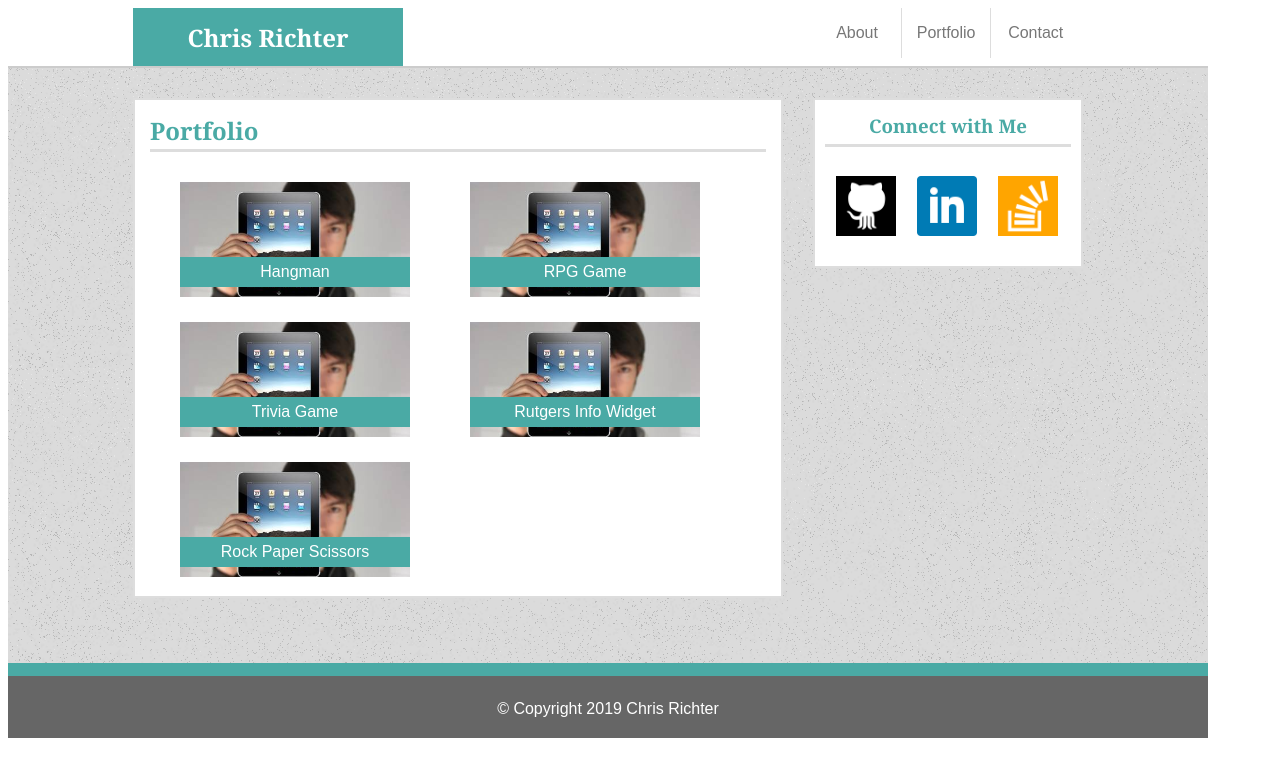
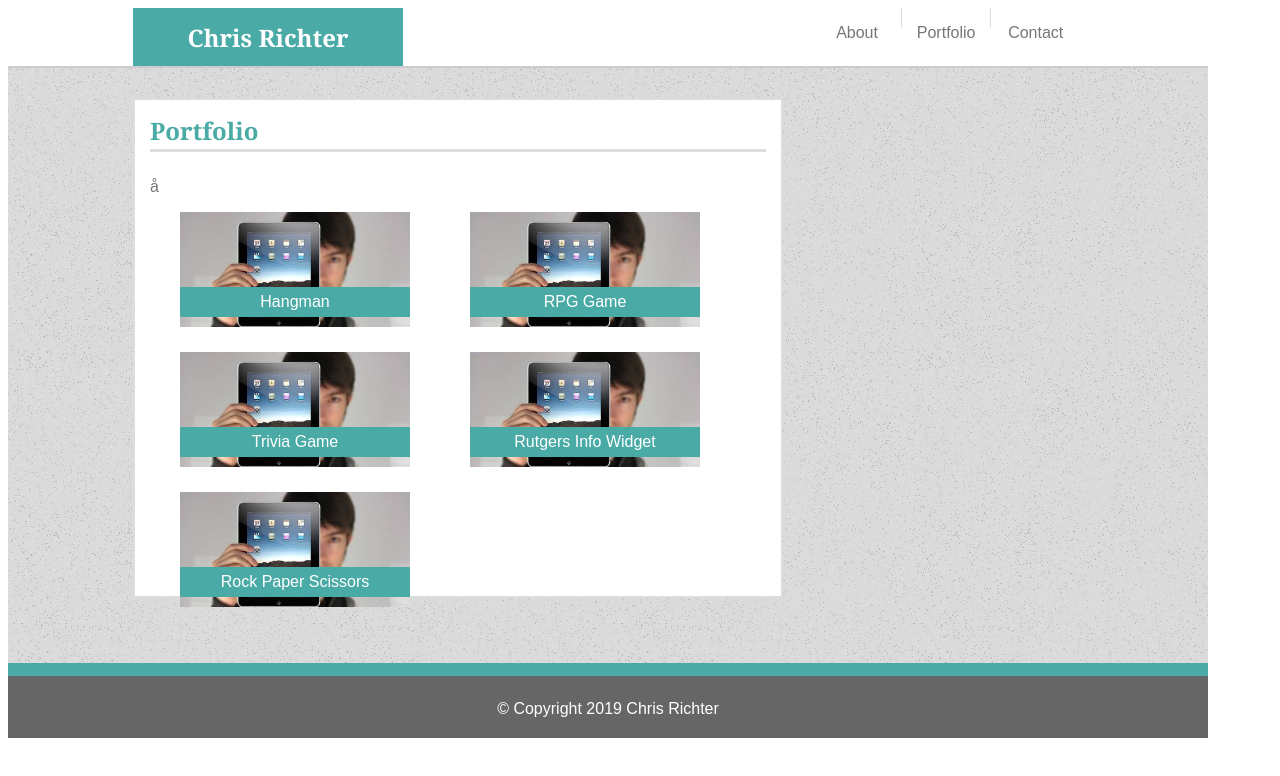
Before and after one commit to chriscrichter/Portfolio, a plain HTML site: page portfolio.html in a window 1280 px wide. Drawn offline with Linux system fonts and the light colour scheme.

Commit message:
Updated css and html files.

```diff
--- a/assets/css/style.css
+++ b/assets/css/style.css
@@ -60,6 +60,7 @@ li {
 
 li.border {
 	border-right: 1px solid #dddddd;
+	height: 5px;
 	padding: 10px;
 }
 
--- a/portfolio.html
+++ b/portfolio.html
@@ -1,15 +1,11 @@
 <!DOCTYPE html>
 <html lang="en-us">
 <head>
-	<!-- Character set -->
     <meta charset="UTF-8">
 	<title>My Portfolio</title>
-	<!-- To Link CSS -->
 	<link rel="stylesheet" type="text/css" href="assets/css/style.css">
-	<!-- To Link Google Fonts -->
-	<link rel="stylesheet" type="text/css"
-	      href="https://fonts.googleapis.com/css?family=Montserrat">
 </head>
+
 <body>
 
 	<div class="header-container">
@@ -27,8 +23,7 @@
 	<div class="main-container">
 		<section id="project-portfolio">
 			<h2>Portfolio</h2>
-
-			<!-- Using single placeholder image for now. -->
+å
 			<ul class="project">
 				<li class="box"><div><img class="project" src="assets/images/placeholder-1.jpg" alt="Project 1"><span class="project-title">Hangman</span></div></li>
 				<li class="box"><div><img class="project" src="assets/images/placeholder-1.jpg" alt="Project 1"><span class="project-title">RPG Game</span></div></li>
@@ -37,15 +32,6 @@
 				<li class="box"><div><img class="project" src="assets/images/placeholder-1.jpg" alt="Project 1"><span class="project-title">Rock Paper Scissors</span></div></li>
 			</ul>
     	</section>
-
-    	<section id="social-links">
-      		<h3>Connect with Me</h3>
-      		<ul>
-        		<li><a href="https://github.com/chriscrichter" target="_blank"><img class="icon" src="assets/images/github-128.png" alt="GitHub Profile"></a></li>
-        		<li><a href="https://www.linkedin.com/in/chris-richter-32932a186" target="_blank"><img class="icon" src="assets/images/square-linkedin-128.png" alt="LinkedIn Profile"></a></li>
-        		<li><a href="https://stackoverflow.com/users/12327321/crichter" target="_blank"><img class="icon" src="assets/images/stackoverflow.png" alt="StackOverflow Profile"></a></li>
-      		</ul>
-    	</section>
 	</div>
 
 	<footer>&copy; Copyright 2019 Chris Richter</footer>
```
Also changed, not shown: contact.html (+2 -15 lines), index.html (+2 -15 lines).
